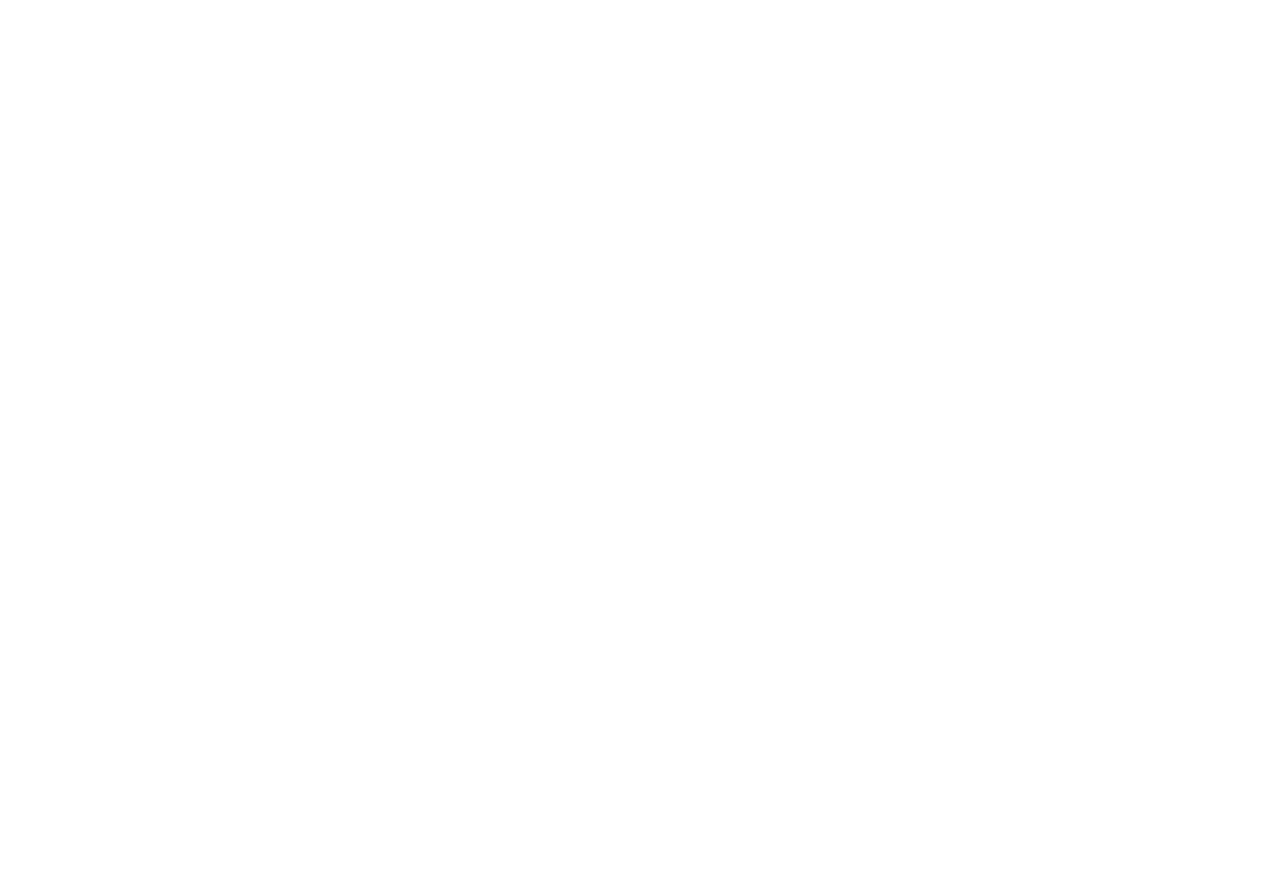
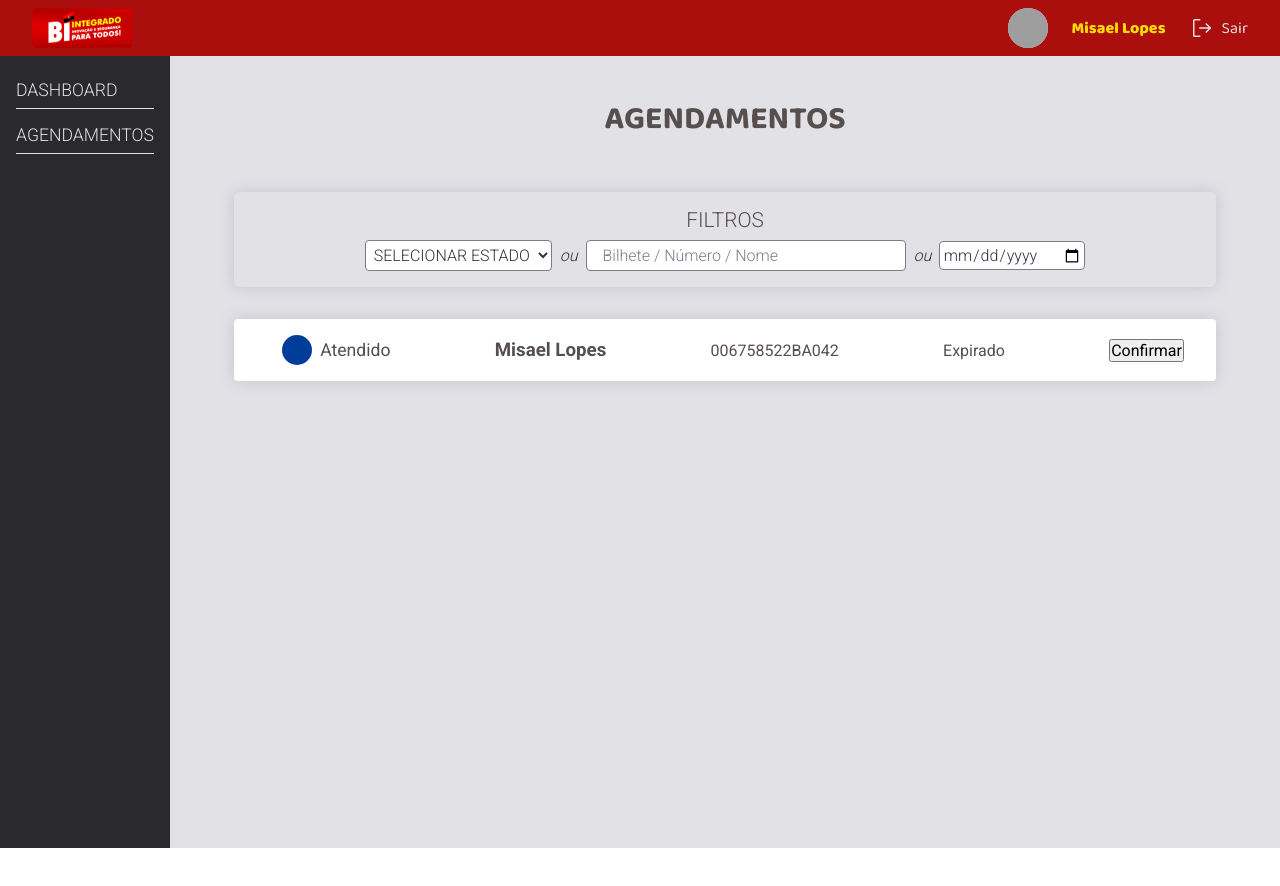
Before and after one commit to misaellopes01/loja_de_registo, a React (Vite) app in the folder web/: page /admin/scheduling in a window 1280 px wide. Before the commit this address had no page. Shown: the top 886 px of the page. Before the commit the page ends 800 px from the top, so only its background shows below. Built offline with nearby package versions, Linux system fonts and the light colour scheme; grey boxes are pictures that could not be loaded.

Commit message:
Admin Scheduling Page

```diff
--- a/web/src/Router.tsx
+++ b/web/src/Router.tsx
@@ -2,6 +2,7 @@
 import { AdminLayout } from './layouts/AdminLayout'
 import { DefaultLayout } from './layouts/DefaultLayout'
 import { Dashboard } from './pages/Admin/Dashboard'
+import { Scheduling } from './pages/Admin/Scheduling'
 import { Consult } from './pages/Client/Consult'
 import { Home } from './pages/Client/Home'
 import { Result } from './pages/Client/Result'
@@ -19,6 +20,7 @@
             </Route>
             <Route path='/admin' element={<AdminLayout />}>
                 <Route path='/admin' element={<Dashboard />} />
+                <Route path='/admin/scheduling' element={<Scheduling />} />
             </Route>
         </Routes>
     )
--- a/web/src/layouts/AdminLayout/index.tsx
+++ b/web/src/layouts/AdminLayout/index.tsx
@@ -17,7 +17,7 @@
             <section>
                 <nav>
                     <NavLink to={'/admin'}>Dashboard</NavLink>
-                    <NavLink to={''}>Agendamentos</NavLink>
+                    <NavLink to={'/admin/scheduling'}>Agendamentos</NavLink>
                 </nav>
                 <Outlet />
             </section>
--- a/web/src/pages/Admin/Dashboard/index.tsx
+++ b/web/src/pages/Admin/Dashboard/index.tsx
@@ -3,6 +3,7 @@
 
 
 export function Dashboard(){
+  const sizeIcon = 84
   return(
     <DashboardContainer>
       <h1>Estatísticas</h1>
@@ -10,28 +11,28 @@
         <div className="card">
           <strong>Total</strong>
           <div>
-            <Bell size={64} weight='fill' color="#FFDC00"/>
+            <Bell size={sizeIcon} weight='fill' color="#FFDC00"/>
             <span>50</span>
           </div>
         </div>
         <div className="card">
           <strong>Pendentes</strong>
           <div>
-            <Clock size={64} weight='fill' color="#21A700" />
+            <Clock size={sizeIcon} weight='fill' color="#21A700" />
             <span>20</span>
           </div>
         </div>
         <div className="card">
           <strong>Atendidos</strong>
           <div>
-            <BellSimpleRinging size={64} weight='fill' color="#003D99" />
+            <BellSimpleRinging size={sizeIcon} weight='fill' color="#003D99" />
             <span>18</span>
           </div>
         </div>
         <div className="card">
           <strong>Cancelados</strong>
           <div>
-            <BellSimpleSlash size={64} weight='fill' color="#AA0E0D" />
+            <BellSimpleSlash size={sizeIcon} weight='fill' color="#AA0E0D" />
             <span>12</span>
           </div>
         </div>
--- a/web/src/pages/Admin/Dashboard/styles.ts
+++ b/web/src/pages/Admin/Dashboard/styles.ts
@@ -3,10 +3,45 @@
 export const DashboardContainer = styled.section`
   width: 100%;
   padding: 1rem;
-
+  background-color: ${props => props.theme["gray-100"]};
   h1 {
     text-align: center;
     text-transform: uppercase;
-    font-size: 1.5rem;
+    font-size: 2rem;
+    line-height: 3.5;
+    font-family: 'Baloo 2', sans-serif;
+  }
+
+  section {
+    display: grid;
+    grid-template-columns: 1fr 1fr;
+    justify-items: center;
+    row-gap: 3rem;
+
+    .card {
+      width: 20rem;
+      height: 12rem;
+      background-color: ${props => props.theme["gray-100"]};
+      border-radius: 6px;
+      box-shadow: 0 0 15px ${props => props.theme["gray-300"]};
+      padding: 1rem;
+
+      strong {
+        font-size: 1.2rem;
+        text-transform: uppercase;
+        font-weight: 300;
+      }
+
+      > div {
+        display: flex;
+        height: 100%;
+        justify-content: space-between;
+        align-items: center;
+        span {
+          font-size: 5rem;
+          font-weight: 300;
+        }
+      }
+    }
   }
 `
--- /dev/null
+++ b/web/src/pages/Admin/Scheduling/index.tsx
@@ -0,0 +1,37 @@
+import { Span } from "../../Client/Result/styles";
+import { SchedulingContainer } from "./styles";
+
+
+export function Scheduling(){
+
+  return(
+    <SchedulingContainer>
+      <h1>Agendamentos</h1>
+      <section>
+        <div className="search">
+          <h2>Filtros</h2>
+          <div className="contentForm">
+            <select id="scheduleState" name="scheduleState">
+                    <option value="">Selecionar Estado</option>
+                    <option value="pending">Pendente</option>
+                    <option value="confirmed">Atendido</option>
+                    <option value="canceled">Cancelado</option>
+            </select>
+            <em>ou</em>
+            <input type="text" placeholder="Bilhete / Número / Nome" />
+            <em>ou</em>
+            <input type="date" min="2023-01-01" name="" id="" />
+          </div>
+        </div>
+
+        <div className="scheduleCard">
+          <Span statusColor="blue">Atendido</Span>
+          <h3>Misael Lopes</h3>
+          <span>006758522BA042</span>
+          <span>Expirado</span>
+          <button>Confirmar</button>
+        </div>
+      </section>
+    </SchedulingContainer>
+  )
+}
--- /dev/null
+++ b/web/src/pages/Admin/Scheduling/styles.ts
@@ -0,0 +1,104 @@
+import styled from "styled-components";
+
+export const SchedulingContainer = styled.section`
+  width: 100%;
+  padding: 1rem;
+  background-color: ${props => props.theme["gray-100"]};
+  h1 {
+    text-align: center;
+    text-transform: uppercase;
+    font-size: 2rem;
+    line-height: 3.5;
+    font-family: 'Baloo 2', sans-serif;
+  }
+
+  section {
+    width: 100%;
+    height: 100%;
+    display: flex;
+    padding: 1rem 3rem;
+    flex-direction: column;
+    gap: 2rem;
+
+    .search {
+      width: 100%;
+      display: flex;
+      flex-direction: column;
+      padding: 1rem;
+      box-shadow: 0 0 15px ${props => props.theme["gray-300"]};
+      border-radius: 6px;
+      gap: 0.5rem;
+
+      h2 {
+        text-transform: uppercase;
+        font-weight: 300;
+        text-align: center;
+        font-size: 1.3rem;
+      }
+      .contentForm {
+        display: flex;
+        justify-content: center;
+        align-items: center;
+        gap: 0.5rem;
+        color: ${props => props.theme["gray-600"]};
+        font-size: 1rem;
+
+
+
+        select {
+          font-size: 1rem;
+          border: none;
+          background: ${props => props.theme.white};
+          font-family: 'Roboto', sans-serif;
+          text-transform: uppercase;
+          padding: .25rem;
+          font-weight: 300;
+          color: ${props => props.theme["gray-600"]};
+          border-radius: 4px;
+        }
+        em {
+          font-weight: 300;
+        }
+        input[type=text] {
+          border: none;
+          color: ${props => props.theme["gray-600"]};
+          background: ${props => props.theme.white};
+          padding: 0.3rem 1rem;
+          border-radius: 4px;
+          width: 20rem;
+          font-size: 1rem;
+          font-family: 'Roboto', sans-serif;
+          font-weight: 300;
+          &::placeholder {
+            color: ${props => props.theme["gray-500"]};
+            background: ${props => props.theme.white};
+            font-weight: 300;
+          }
+        }
+        input[type=date] {
+          font-family: 'Roboto', sans-serif;
+          font-weight: 300;
+          font-size: 1rem;
+          border: none;
+          background: ${props => props.theme.white};
+          color: ${props => props.theme["gray-600"]};
+          padding: 0.16rem;
+          border-radius: 4px;
+        }
+        select, input[type=date], input[type=text] {
+          border: 1px solid ${props => props.theme["gray-500"]};
+        }
+      }
+    }
+    .scheduleCard {
+      background-color: ${props => props.theme.white};
+      box-shadow: 0 0 15px ${props => props.theme["gray-300"]};
+      padding: 1rem 2rem;
+      border-radius: 4px;
+      display: flex;
+      flex-direction: row;
+      justify-content: space-between;
+      align-items: center;
+    }
+  }
+`
--- a/web/src/styles/themes/default.ts
+++ b/web/src/styles/themes/default.ts
@@ -27,7 +27,8 @@
   'purple-dark': '#4B2995',
   'yellow-light': '#F1E9C9',
   yellow: '#FFDC00',
-  'yellow-dark': '#C47F17'
+  'yellow-dark': '#C47F17',
+  'yellow-500': '#FBA94C',
 }
 
 export const darkTheme = {
```
